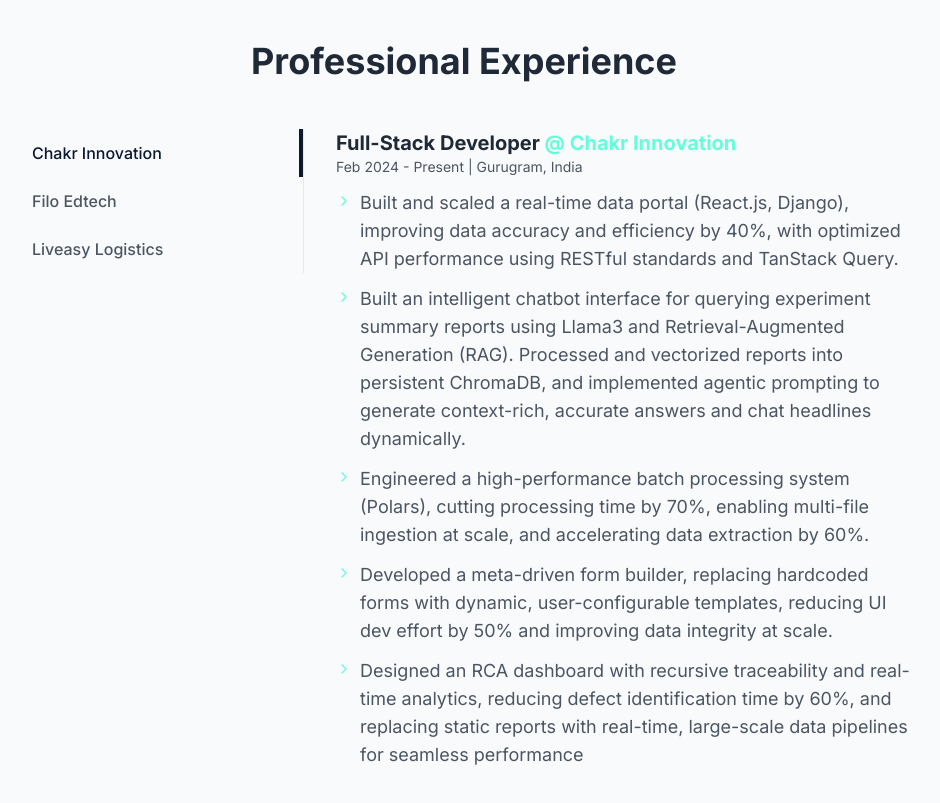
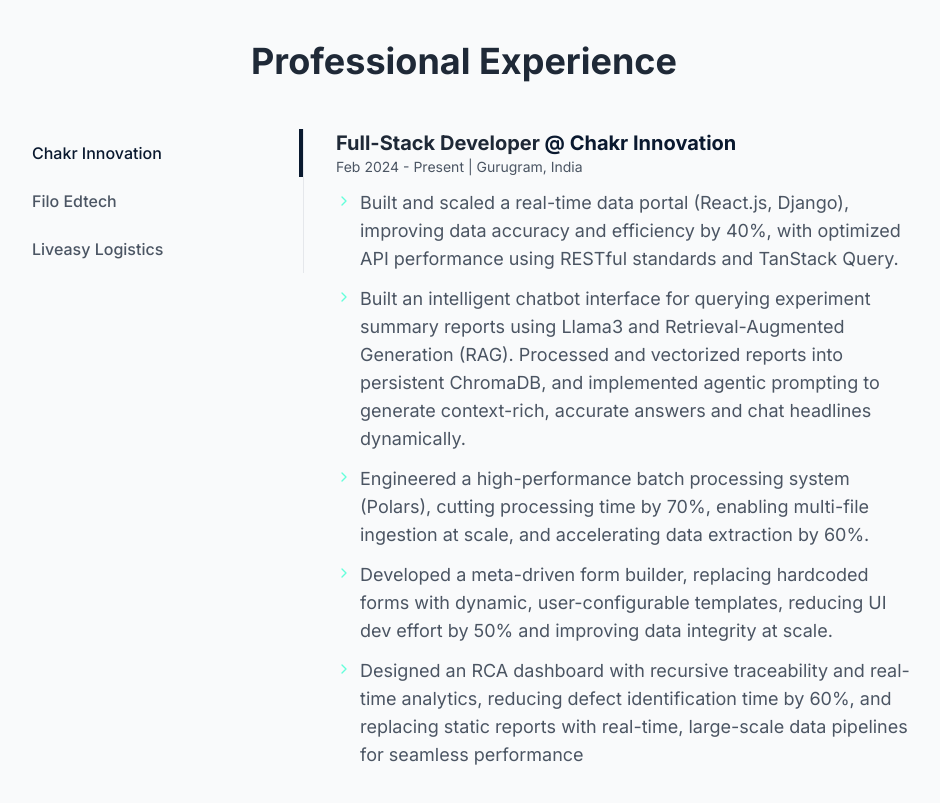
Before and after one commit to chirag4601/portfolio, a React (Vite) app: page / in a window 1280 px wide. Shown: the part 1920-2723 px from the top of the page, without its empty margins (176-1116 px from the left). Built offline with nearby package versions, Linux system fonts and the light colour scheme.

Commit message:
[Design]: Style fixes for light mode: Experience section

```diff
--- a/src/components/sections/Experience.tsx
+++ b/src/components/sections/Experience.tsx
@@ -1,16 +1,14 @@
-import React, { useState } from 'react';
-import { experiences } from '../../data/resumeData';
-import { ChevronRight } from 'lucide-react';
+import { FC, useState } from "react";
+import { experiences } from "../../data/resumeData";
+import { ChevronRight } from "lucide-react";
 
-const Experience: React.FC = () => {
+const Experience: FC = () => {
   const [activeTabIndex, setActiveTabIndex] = useState(0);
 
   return (
     <section id="experience" className="bg-gray-50 dark:bg-gray-800 py-20">
       <div className="section-container">
-        <h2 className="heading-2 text-center mb-12">
-          Professional Experience
-        </h2>
+        <h2 className="heading-2 text-center mb-12">Professional Experience</h2>
 
         <div className="flex flex-col md:flex-row gap-8 max-w-4xl mx-auto">
           {/* Tab navigation */}
@@ -21,8 +19,8 @@
                   key={exp.id}
                   className={`py-3 px-4 text-left whitespace-nowrap md:whitespace-normal font-medium transition-colors duration-300 ${
                     activeTabIndex === index
-                      ? 'text-primary dark:text-primary-light border-primary dark:border-primary-light md:border-b-0 md:border-r-4 border-b-2'
-                      : 'text-gray-600 dark:text-gray-300 hover:text-primary hover:dark:text-primary-light'
+                      ? "text-primary dark:text-primary-light border-primary dark:border-primary-light md:border-b-0 md:border-r-4 border-b-2"
+                      : "text-gray-600 dark:text-gray-300 hover:text-primary hover:dark:text-primary-light"
                   }`}
                   onClick={() => setActiveTabIndex(index)}
                 >
@@ -38,17 +36,24 @@
               <div className="mb-1">
                 <h3 className="text-xl font-bold text-gray-800 dark:text-white">
                   {experiences[activeTabIndex].role}
-                  <span className="text-primary-light dark:text-primary-light"> @ {experiences[activeTabIndex].company}</span>
+                  <span className="text-primary dark:text-primary-light">
+                    {" "}
+                    @ {experiences[activeTabIndex].company}
+                  </span>
                 </h3>
                 <p className="text-sm text-gray-600 dark:text-gray-400 mb-3">
-                  {experiences[activeTabIndex].period} | {experiences[activeTabIndex].location}
+                  {experiences[activeTabIndex].period} |{" "}
+                  {experiences[activeTabIndex].location}
                 </p>
               </div>
 
               <ul className="space-y-3">
                 {experiences[activeTabIndex].description.map((desc, idx) => (
                   <li key={idx} className="flex items-start">
-                    <ChevronRight className="text-primary-light dark:text-primary-light mt-1 shrink-0" size={16} />
+                    <ChevronRight
+                      className="text-primary-light dark:text-primary-light mt-1 shrink-0"
+                      size={16}
+                    />
                     <span className="paragraph ml-2">{desc}</span>
                   </li>
                 ))}
```
